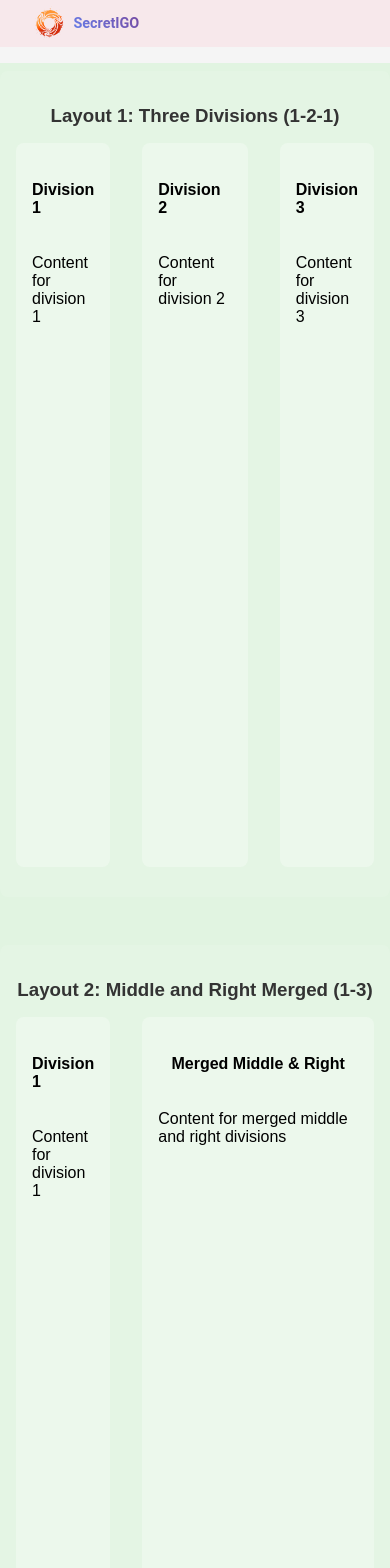
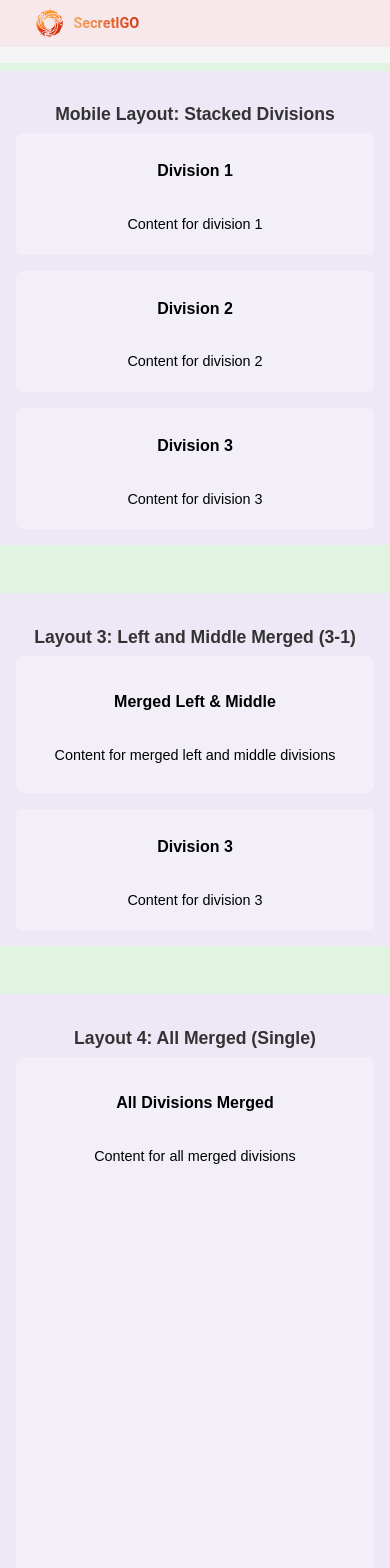
Before and after one commit to SecretIGO/Portfolio, a React (Vite) app in the folder portfoliowebsite/: page / in a window 390 px wide. Shown: the top 1568 px of the page. Built offline with nearby package versions, Linux system fonts and the light colour scheme; a web font is replaced by a local one.

Commit message:
[CREATE BASE UI]
Added responsiveness for desktop, tablet and mobile.

Layouts now wraps around the content instead of a fixed height value.

```diff
--- a/portfoliowebsite/package.json
+++ b/portfoliowebsite/package.json
@@ -18,7 +18,7 @@
     "@types/react": "^17.0.65",
     "@types/react-dom": "^17.0.20",
     "@vitejs/plugin-react": "^4.2.1",
-    "vite": "^5.0.10"
+    "vite": "^7.0.0"
   },
   "scripts": {
     "dev": "vite",
--- a/portfoliowebsite/src/dev/screens/LandingPage/LandingPage.jsx
+++ b/portfoliowebsite/src/dev/screens/LandingPage/LandingPage.jsx
@@ -1,20 +1,29 @@
-import React from 'react';
+import React, { useState, useEffect } from 'react';
 import './css/css_footer.css';
 import './css/css_landing_page.css';
 import './css/css_navbar.css';
 import logo from './image/SecretIGO_ico.png'
 
 const LandingPage = () => {
+  const [windowWidth, setWindowWidth] = useState(window.innerWidth);
+
+  useEffect(() => {
+    const handleResize = () => setWindowWidth(window.innerWidth);
+    window.addEventListener('resize', handleResize);
+    return () => window.removeEventListener('resize', handleResize);
+  }, []);
+
+  const isMobile = windowWidth <= 480;
+  const isTablet = windowWidth > 480 && windowWidth <= 768;
+
   return (
     <div className="main-container">
-
       <header className="grid-item header">
         <div className="flex-container flex-row flex-between">
           <div className="logo-banner-container flex-container flex-row flex-center">
             <img src={logo} alt="Logo" />
             <h1>SecretIGO</h1>
           </div>
-
           <nav className="flex-container flex-row flex-center">
             <a href="#home">Home</a>
             <a href="#about">About</a>
@@ -23,26 +32,23 @@ const LandingPage = () => {
           </nav>
         </div>
       </header>
-
       <main className="grid-item main-content">
-        {/* Layout 1: Original 3 divisions (1-2-1) */}
+        {isMobile ? (
           <div className="layout-section">
-          <h3>Layout 1: Three Divisions (1-2-1)</h3>
-          <div className="main-divisions">
+            <h3>Mobile Layout: Stacked Divisions</h3>
+            <div className="main-divisions-stacked">
               <div className="main-division-1">
                 <div className="flex-container flex-column flex-center">
                   <h4>Division 1</h4>
                   <p>Content for division 1</p>
                 </div>
               </div>
-
               <div className="main-division-2">
                 <div className="flex-container flex-column flex-center">
                   <h4>Division 2</h4>
                   <p>Content for division 2</p>
                 </div>
               </div>
-
               <div className="main-division-3">
                 <div className="flex-container flex-column flex-center">
                   <h4>Division 3</h4>
@@ -51,10 +57,9 @@ const LandingPage = () => {
               </div>
             </div>
           </div>
-
-        {/* Layout 2: Middle and Right merged (1-3) */}
+        ) : isTablet ? (
           <div className="layout-section">
-          <h3>Layout 2: Middle and Right Merged (1-3)</h3>
+            <h3>Tablet Layout: Middle and Right Merged</h3>
             <div className="main-divisions-merged-right">
               <div className="main-division-1">
                 <div className="flex-container flex-column flex-center">
@@ -62,16 +67,45 @@ const LandingPage = () => {
                   <p>Content for division 1</p>
                 </div>
               </div>
-
               <div className="main-division-merged">
                 <div className="flex-container flex-column flex-center">
-                <h4>Merged Middle & Right</h4>
-                <p>Content for merged middle and right divisions</p>
+                  <div>
+                    <h4>Division 2</h4>
+                    <p>Content for division 2</p>
+                  </div>
+                  <div style={{ marginTop: '1rem' }}>
+                    <h4>Division 3</h4>
+                    <p>Content for division 3</p>
                   </div>
                 </div>
               </div>
             </div>
-
+          </div>
+        ) : (
+          <div className="layout-section">
+            <h3>Desktop Layout: Three Divisions (1-2-1)</h3>
+            <div className="main-divisions">
+              <div className="main-division-1">
+                <div className="flex-container flex-column flex-center">
+                  <h4>Division 1</h4>
+                  <p>Content for division 1</p>
+                </div>
+              </div>
+              <div className="main-division-2">
+                <div className="flex-container flex-column flex-center">
+                  <h4>Division 2</h4>
+                  <p>Content for division 2</p>
+                </div>
+              </div>
+              <div className="main-division-3">
+                <div className="flex-container flex-column flex-center">
+                  <h4>Division 3</h4>
+                  <p>Content for division 3</p>
+                </div>
+              </div>
+            </div>
+          </div>
+        )}
         {/* Layout 3: Left and Middle merged (3-1) */}
         <div className="layout-section">
           <h3>Layout 3: Left and Middle Merged (3-1)</h3>
@@ -82,7 +116,6 @@ const LandingPage = () => {
                 <p>Content for merged left and middle divisions</p>
               </div>
             </div>
-
             <div className="main-division-3">
               <div className="flex-container flex-column flex-center">
                 <h4>Division 3</h4>
@@ -91,7 +124,6 @@ const LandingPage = () => {
             </div>
           </div>
         </div>
-
         {/* Layout 4: All merged (single) */}
         <div className="layout-section">
           <h3>Layout 4: All Merged (Single)</h3>
@@ -105,13 +137,14 @@ const LandingPage = () => {
           </div>
         </div>
       </main>
-
       <footer className="grid-item footer">
         <div className="flex-container flex-row flex-between">
           <div className="footer-section">
             <h4>Contact Info</h4>
-            <p>Email: johanzdavidtolentino@gmail.com</p>
-            <p>Mobile: +63 920-167-3680</p>
+            <div className="flex-container flex-row">
+              <a>Email: johanzdavidtolentino@gmail.com</a>
+              <a>Mobile: +63 920-167-3680</a>
+            </div>
           </div>
           <div className="footer-section">
             <h4>Follow Us</h4>
--- a/portfoliowebsite/src/dev/screens/LandingPage/css/css_landing_page.css
+++ b/portfoliowebsite/src/dev/screens/LandingPage/css/css_landing_page.css
@@ -10,6 +10,7 @@ html {
 body {
   scroll-behavior: smooth;
   font-family: 'GT Walsheim', sans-serif;
+  overflow-x: hidden;
 }
 
 .main-container {
@@ -34,15 +35,11 @@ body {
 }
 
 .layout-section {
+  display: flex;
+  flex-direction: column;
   margin-bottom: 3rem;
   padding: 1rem;
-  background-color: rgba(255, 255, 255, 0.1);
-  border-radius: 8px;
-  height: 100%;
-  min-height: calc(100vh - 50px);
-  display: flex;
-  flex-direction: column;
-  transition: all 0.3s ease-in-out;
+  background-color: #ede7f6; /* light violet */
 }
 
 .layout-section:first-child {
@@ -58,13 +55,20 @@ body {
   color: #333;
 }
 
+.layout-section:last-child {
+  margin-bottom: 0;
+}
+
 /* Layout 1: Original 3 divisions (1-2-1) */
 .main-divisions {
   display: grid;
   grid-template-columns: 1fr 2fr 1fr;
   gap: 2rem;
+  width: 100%;
+  box-sizing: border-box;
+  flex: 1 1 auto;
   height: 100%;
-  min-height: 475px;
+  min-height: 80vh;
   max-height: calc(100vh - 120px);
 }
 
@@ -74,8 +78,10 @@ body {
   grid-template-columns: 1fr 3fr;
   gap: 2rem;
   height: 100%;
-  min-height: 475px;
+  min-height: 80vh;
   max-height: calc(100vh - 120px);
+  width: 100%;
+  box-sizing: border-box;
 }
 
 /* Layout 3: Left and Middle merged (3-1) */
@@ -84,8 +90,10 @@ body {
   grid-template-columns: 3fr 1fr;
   gap: 2rem;
   height: 100%;
-  min-height: 475px;
+  min-height: 80vh;
   max-height: calc(100vh - 120px);
+  width: 100%;
+  box-sizing: border-box;
 }
 
 /* Layout 4: All merged (single) */
@@ -93,8 +101,10 @@ body {
   display: grid;
   grid-template-columns: 1fr;
   height: 100%;
-  min-height: 475px;
+  min-height: 80vh;
   max-height: calc(100vh - 120px);
+  width: 100%;
+  box-sizing: border-box;
 }
 
 .main-division-1 {
@@ -195,7 +205,7 @@ body {
   }
 
   .header nav {
-    display: none; /* You might want to add a mobile menu button */
+    display: none;
   }
 
   .footer .flex-container {
@@ -203,3 +213,58 @@ body {
     gap: 1rem;
   }
 }
+
+.main-divisions-stacked {
+  display: flex;
+  flex-direction: column;
+  gap: 1rem;
+  width: 100%;
+  box-sizing: border-box;
+}
+
+@media (max-width: 480px) {
+  .main-container,
+  .main-content,
+  .layout-section,
+  .main-divisions-merged-left {
+    height: auto !important;
+    min-height: 0 !important;
+  }
+  .main-divisions-merged-left {
+    display: flex;
+    flex-direction: column;
+    gap: 1rem;
+  }
+  .main-divisions-merged-left > .main-division-merged,
+  .main-divisions-merged-left > .main-division-3 {
+    width: 100%;
+    box-sizing: border-box;
+    flex: none;
+    height: auto;
+    min-height: 0;
+  }
+  .main-divisions-stacked > div,
+  .main-division-1,
+  .main-division-2,
+  .main-division-3 {
+    padding: 0.5rem;
+    border-radius: 6px;
+  }
+  .layout-section h3 {
+    font-size: 1.1rem;
+    margin-bottom: 0.5rem;
+  }
+  .flex-container h4 {
+    font-size: 1rem;
+  }
+  .flex-container p {
+    font-size: 0.9rem;
+  }
+}
+
+/* Ensure all images are responsive */
+img {
+  max-width: 100%;
+  height: auto;
+  display: block;
+}
--- a/portfoliowebsite/src/dev/screens/LandingPage/css/css_navbar.css
+++ b/portfoliowebsite/src/dev/screens/LandingPage/css/css_navbar.css
@@ -38,11 +38,10 @@
   font-size: 0.9rem;
   font-weight: 600;
   font-family: 'Roboto', sans-serif;
-  background: linear-gradient(45deg, #667eea 0%, #764ba2 100%);
+  background: linear-gradient(60deg, #fcb46c 0%,#d52d0e 100%);
   -webkit-background-clip: text;
   -webkit-text-fill-color: transparent;
   background-clip: text;
-  text-fill-color: transparent;
 }
 
 .header nav {
```
Lines whose indentation alone changed are shown as unchanged.
